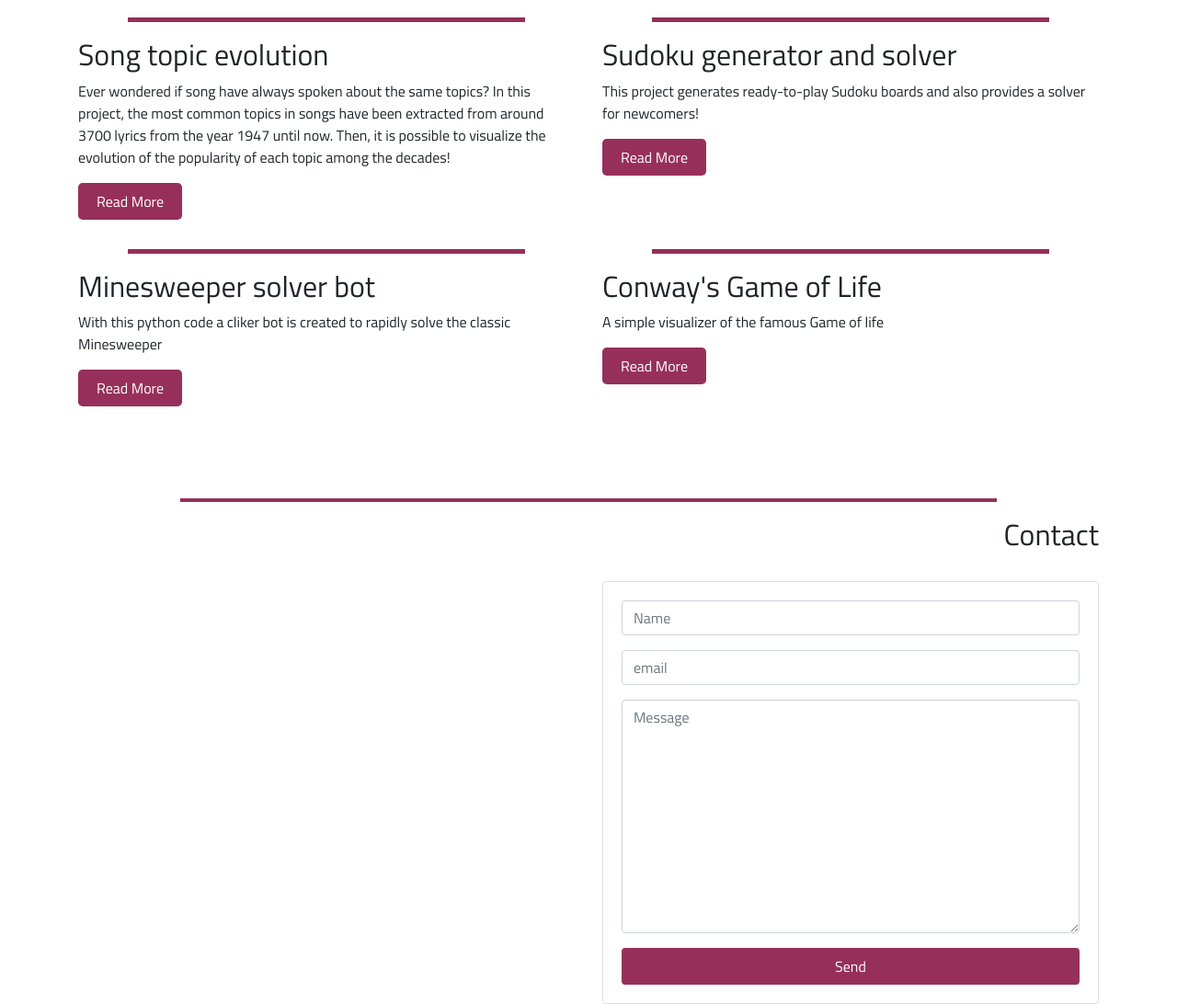
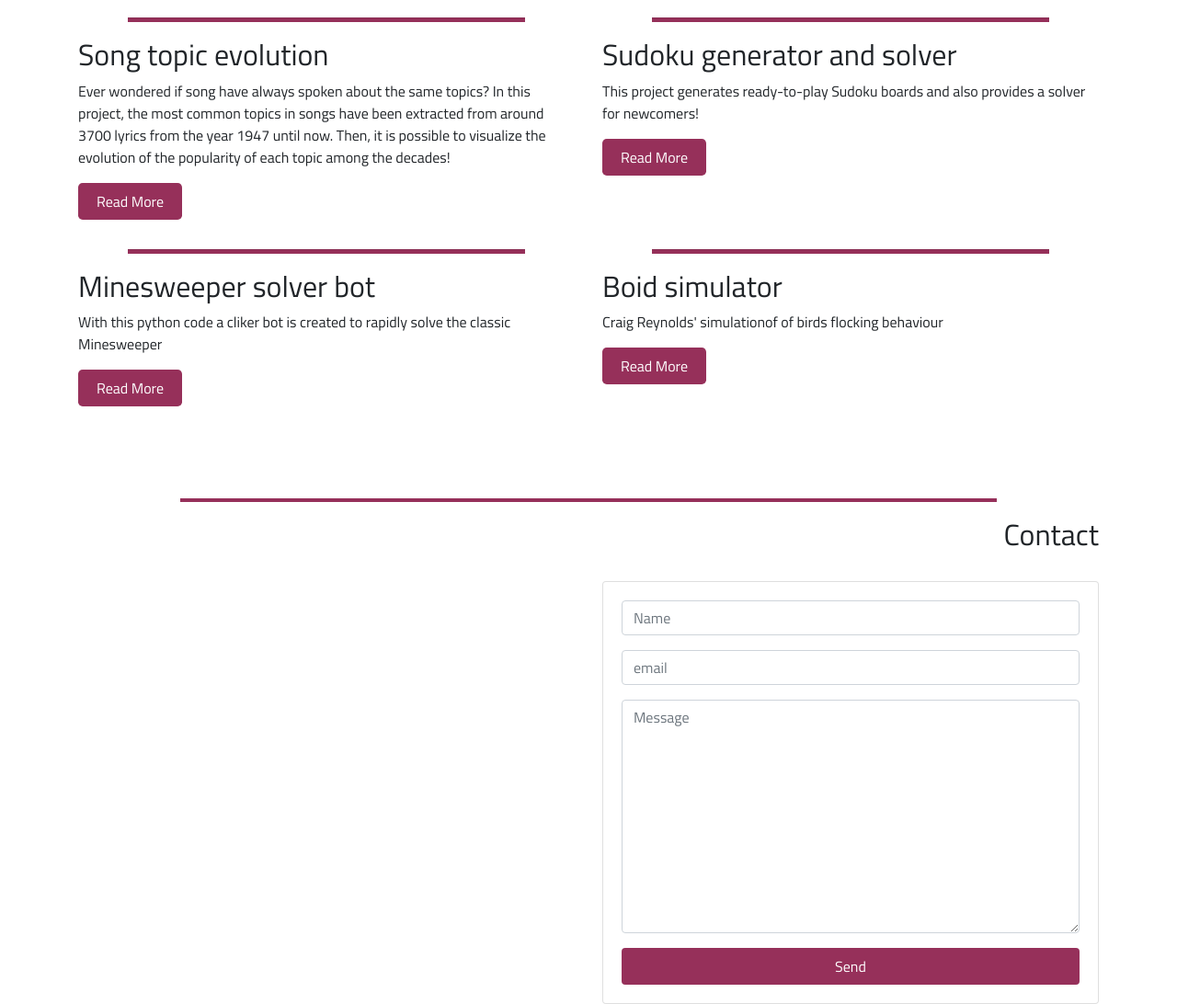
Before and after one commit to taridepaco/taridepaco.github.io, a plain HTML site: page index.html in a window 1280 px wide. Shown: the part 2045-3137 px from the top of the page at 92% size. Drawn offline with nearby package versions, Linux system fonts and the light colour scheme.

Commit message:
change project

```diff
--- a/index.html
+++ b/index.html
@@ -410,9 +410,9 @@
         <div class="col-md-6">
           <div class="project-second-right">
           <hr style="height:4px;width:80%;color:rgb(150, 48, 90);background-color: rgb(150, 48, 90)">
-            <h2>Conway's Game of Life</h2>
-            <p>A simple visualizer of the famous Game of life</p>
-            <a href="/GameOfLifer" class="btn btn-outline-secondary btn-lg">Read More</a>
+            <h2>Boid simulator</h2>
+            <p>Craig Reynolds' simulationof of birds flocking behaviour </p>
+            <a href="/Boider" class="btn btn-outline-secondary btn-lg">Read More</a>
           </div>
         </div>
       </div>
```
